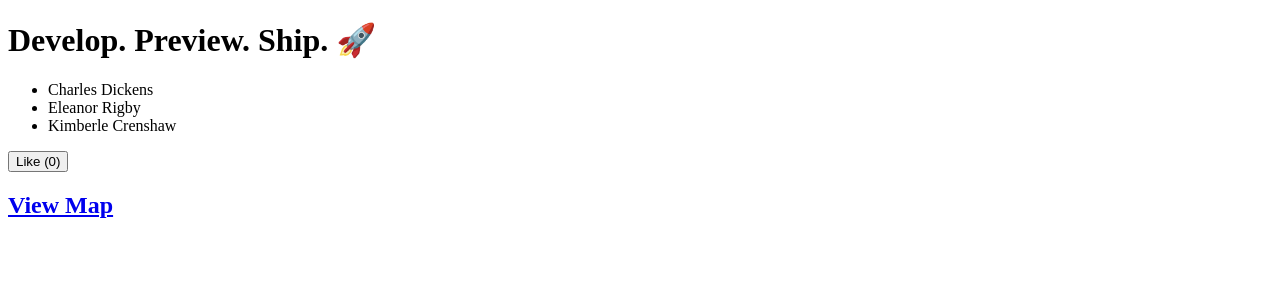
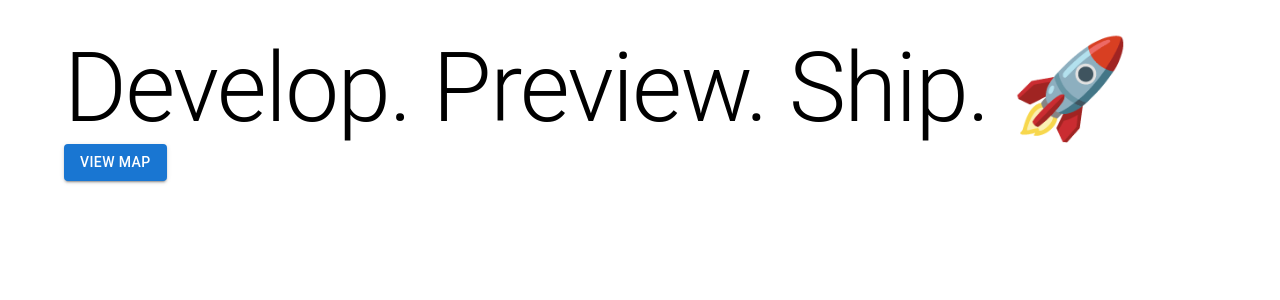
Before and after one commit to ejrsilver/ethan-onboarding, a Next.js app: page / in a window 1280 px wide. Shown: the top 300 px of the page. Built offline with nearby package versions, Linux system fonts and the light colour scheme.

Commit message:
Add Material UI to home page.

```diff
--- a/package.json
+++ b/package.json
@@ -10,6 +10,9 @@
     "start": "next start"
   },
   "dependencies": {
+    "@emotion/react": "^11.10.8",
+    "@emotion/styled": "^11.10.8",
+    "@mui/material": "^5.12.3",
     "next": "latest",
     "react": "18.2.0",
     "react-dom": "18.2.0"
--- a/pages/index.js
+++ b/pages/index.js
@@ -1,27 +1,17 @@
 import {useState} from 'react';
 import Link from 'next/link';
-
-function Header({title}) {
-    return <h1>{title ? title : 'Default Title'}</h1>;
-}
+import  {Container}  from '@mui/material';
+import {Typography} from '@mui/material';
+import {Box} from '@mui/material';
+import {Button} from '@mui/material';
 
 export default function HomePage() {
-    const names = ['Charles Dickens', 'Eleanor Rigby', 'Kimberle Crenshaw'];
-    const [likes, setLikes] = useState(0);
-
-    function handleClick() {
-        setLikes(likes + 1);
-    }
-
     return(
-        <div>
-            <Header title="Develop. Preview. Ship. 🚀" />
-            <ul>
-                {names.map((name) => (<li key={name}>{name}</li>))}
-            </ul>
-
-            <button onClick={handleClick}>Like ({likes})</button>
-            <h2><Link href="/main-campus/map">View Map</Link></h2>
-            </div>
+        <Container>
+            <Box sx={{my:4}}>
+                <Typography component="h1" variant="h1">Develop. Preview. Ship. 🚀</Typography>
+                <Link href="/main-campus/map"><Button variant="contained">View Map</Button></Link>
+            </Box>
+        </Container>
     );
 }
```
Also changed, not shown: 1 other file (tests, documents, lock files or other folders).
